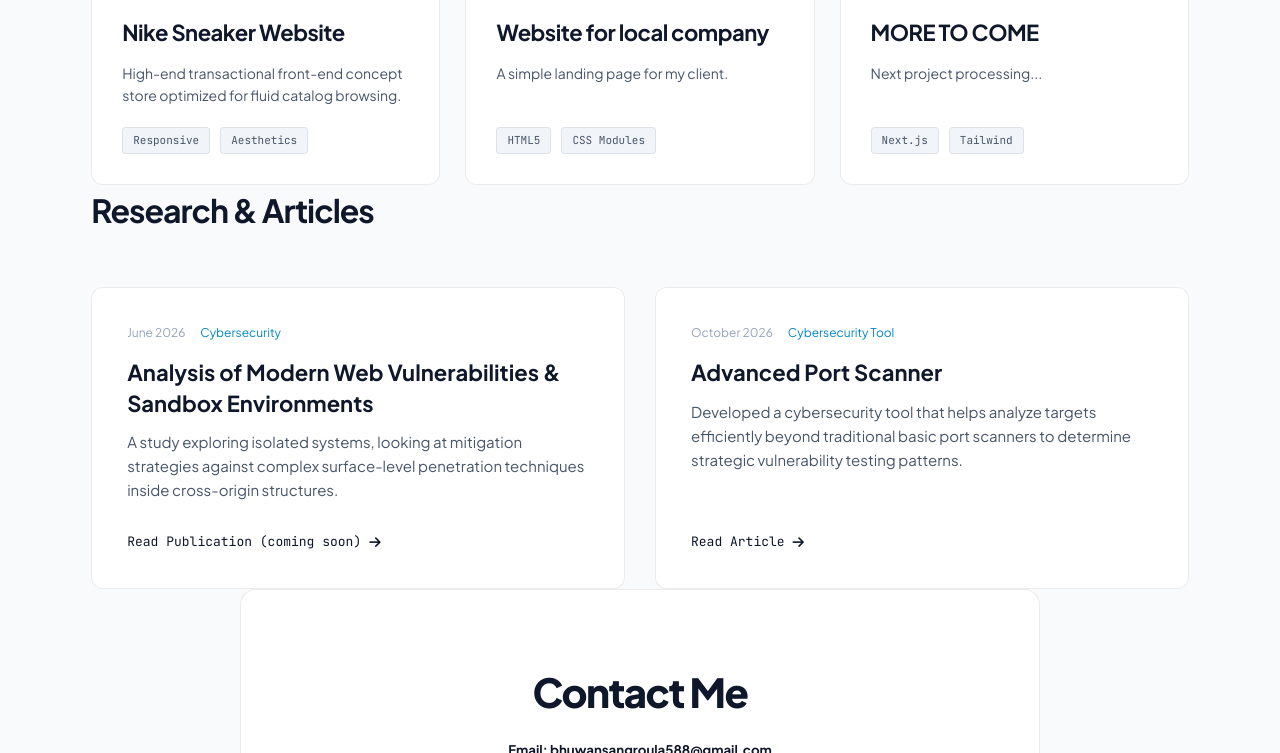
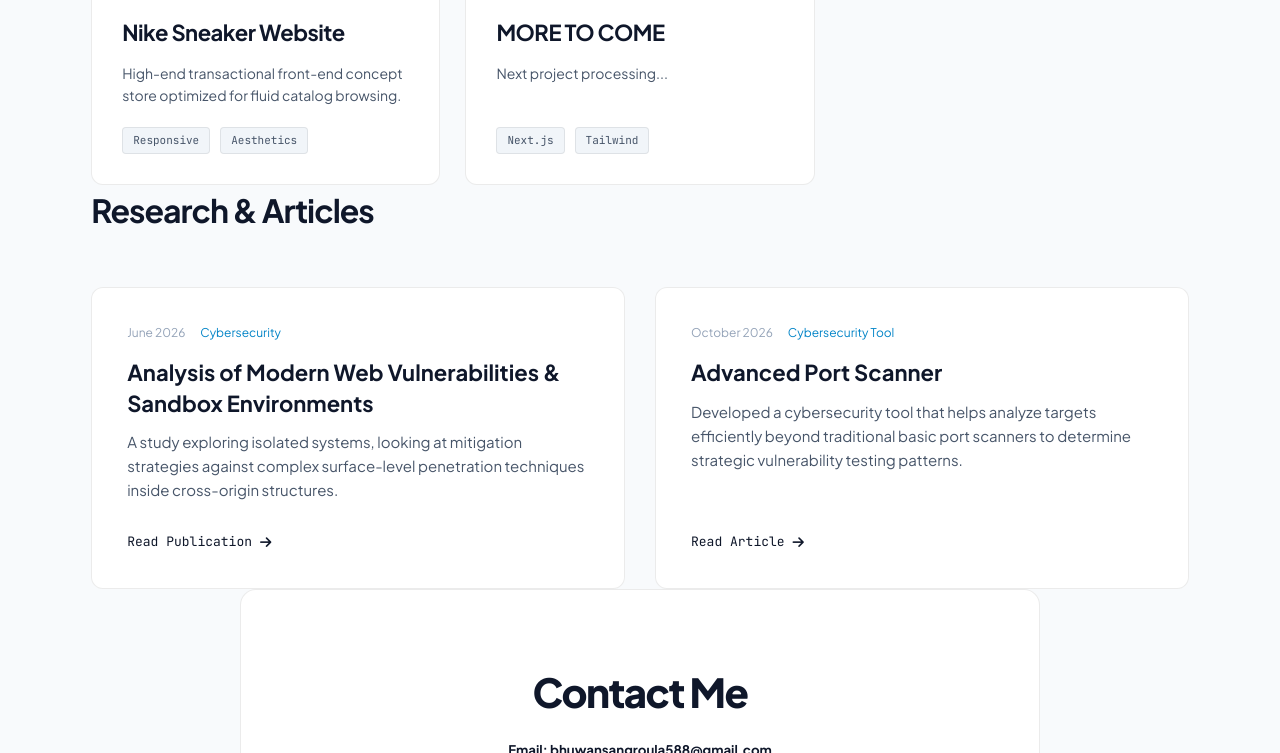
Before and after one commit to Bhuwan-netizen/index, a website: page index.html in a window 1280 px wide. Shown: the part 3047-3800 px from the top of the page. Drawn offline with Linux system fonts and the light colour scheme.

Commit message:
Add files via upload

```diff
--- a/index.html
+++ b/index.html
@@ -270,7 +270,7 @@
                 </div>
             </div>
 
-            <div class="project-card">
+            <!-- <div class="project-card">
                 <div class="project-header">
                     <i class="fa-regular fa-folder project-icon"></i>
                     <div class="project-links">
@@ -284,7 +284,7 @@
                     <span>HTML5</span>
                     <span>CSS Modules</span>
                 </div>
-            </div>
+            </div> -->
 
             <div class="project-card">
                 <div class="project-header">
@@ -317,7 +317,7 @@
                 <h3>Analysis of Modern Web Vulnerabilities & Sandbox Environments</h3>
                 <p>A study exploring isolated systems, looking at mitigation strategies against complex surface-level penetration techniques inside cross-origin structures.</p>
                 <div class="research-footer">
-                    <a href="research.html" class="read-link">Read Publication (coming soon) <i class="fa-solid fa-arrow-right"></i></a>
+                    <a href="research.html" class="read-link">Read Publication<i class="fa-solid fa-arrow-right"></i></a>
                 </div>
             </article>
 
```
